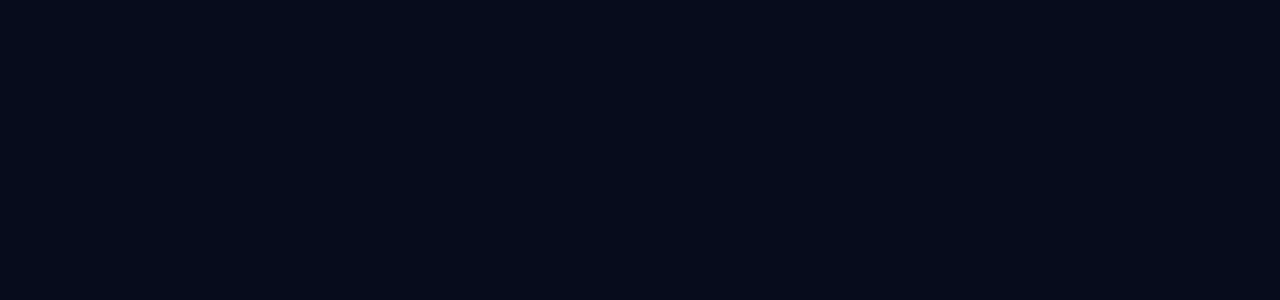
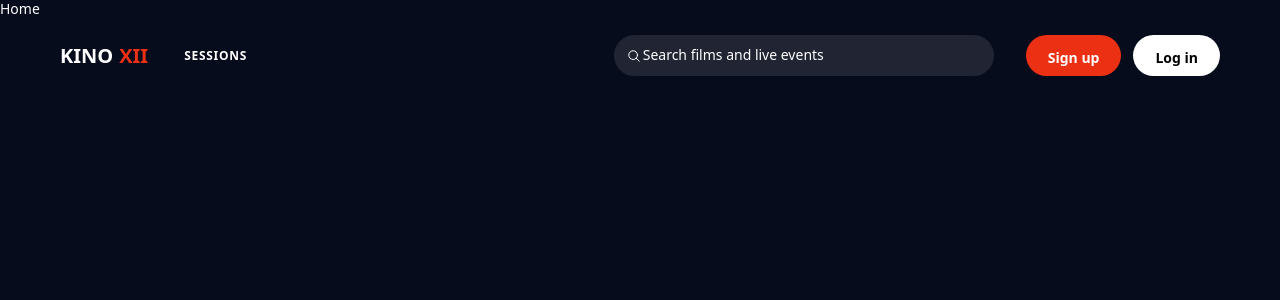
Before and after one commit to Gven3/KINO_XII, a React (Vite) app: page / in a window 1280 px wide. Shown: the top 300 px of the page. Built offline with nearby package versions, Linux system fonts and the light colour scheme.

Commit message:
feat: add routing, typography tokens, and app header

```diff
--- a/package.json
+++ b/package.json
@@ -10,8 +10,10 @@
     "preview": "vite preview"
   },
   "dependencies": {
+    "@fontsource-variable/archivo": "^5.3.0",
     "react": "^19.2.8",
-    "react-dom": "^19.2.8"
+    "react-dom": "^19.2.8",
+    "react-router": "^8.4.0"
   },
   "devDependencies": {
     "@eslint/js": "^10.0.1",
--- a/src/app/App.tsx
+++ b/src/app/App.tsx
@@ -1,5 +1,6 @@
-function App() {
-  return <></>;
+import { RouterProvider } from "react-router";
+import { router } from "./router";
+
+export default function App() {
+  return <RouterProvider router={router} />;
 }
-
-export default App;
--- /dev/null
+++ b/src/app/RootLayout.tsx
@@ -0,0 +1,13 @@
+import { Outlet } from "react-router";
+import { Header } from "@/components/layout/Header";
+
+export default function RootLayout() {
+  return (
+    <>
+      <Header />
+      <main>
+        <Outlet />
+      </main>
+    </>
+  );
+}
--- /dev/null
+++ b/src/components/layout/Header.tsx
@@ -0,0 +1,30 @@
+import { NavLink } from "react-router";
+import { Logo } from "./Logo";
+import { SearchBar } from "@/features/search/components/SearchBar";
+import { Button } from "../ui/Button";
+
+export function Header() {
+  return (
+    <header className="absolute inset-x-0 z-10 h-[111px] flex items-center justify-between px-15">
+      <div className="flex items-center justify-between gap-9">
+        <Logo />
+        <nav>
+          <ul>
+            <li>
+              <NavLink to="/" className="text-white text-overline uppercase">
+                Sessions
+              </NavLink>
+            </li>
+          </ul>
+        </nav>
+      </div>
+      <div className="flex items-center gap-8">
+        <SearchBar />
+        <div className="flex items-center gap-3">
+          <Button>Sign up</Button>
+          <Button variant="secondary">Log in</Button>
+        </div>
+      </div>
+    </header>
+  );
+}
--- /dev/null
+++ b/src/components/layout/Logo.tsx
@@ -0,0 +1,9 @@
+import { Link } from "react-router";
+
+export function Logo() {
+  return (
+    <Link to="/" className="text-h2 text-white flex items-center gap-[6px]">
+      KINO <span className="text-primary">XII</span>
+    </Link>
+  );
+}
--- /dev/null
+++ b/src/components/ui/Button.tsx
@@ -0,0 +1,26 @@
+import type { ComponentProps } from "react";
+
+type ButtonVariant = "primary" | "secondary";
+
+const VARIANT_STYLES: Record<ButtonVariant, string> = {
+  primary: "bg-primary text-white",
+  secondary: "bg-white text-black",
+};
+
+type ButtonProps = ComponentProps<"button"> & {
+  variant?: ButtonVariant;
+};
+
+export function Button({
+  variant = "primary",
+  className = "",
+  ...props
+}: ButtonProps) {
+  return (
+    <button
+      type="button"
+      className={`h-[41px] rounded-full text-button py-[13px] px-5.5 cursor-pointer ${VARIANT_STYLES[variant]} ${className}`}
+      {...props}
+    />
+  );
+}
--- /dev/null
+++ b/src/features/search/components/SearchBar.tsx
@@ -0,0 +1,5 @@
+import { SearchTrigger } from "./SearchTrigger";
+
+export function SearchBar() {
+  return <SearchTrigger />;
+}
--- /dev/null
+++ b/src/features/search/components/SearchTrigger.tsx
@@ -0,0 +1,12 @@
+import searchIcon from "@/assets/icons/search.svg";
+
+export function SearchTrigger() {
+  return (
+    <button className="w-95 h-[41px] bg-white/10 rounded-full px-3 py-1.5 flex items-center gap-0.5 cursor-pointer border border-transparent transition-colors duration-200 hover:border-white/10">
+      <img src={searchIcon} alt="" className="w-3.5 h-3.5" />
+      <span className="text-white text-body-m">
+        Search films and live events
+      </span>
+    </button>
+  );
+}
--- a/src/styles/index.css
+++ b/src/styles/index.css
@@ -1,12 +1,18 @@
 @import "tailwindcss";
+@import "@fontsource-variable/archivo";
 
 @theme {
+  /* Colors */
   --color-*: initial;
+
+  /* Fonts */
+  --font-sans: "Archivo Variable", ui-sans-serif, system-ui, sans-serif;
 
   /* Background */
   --color-background: #070c1c;
   --color-surface: #1e2031;
   --color-surface-light: #2a2c3d;
+  --color-black: #000000;
 
   /* Text */
   --color-white: #ffffff;
@@ -14,11 +20,54 @@
   --color-subtle: #505261;
 
   /* Helper colors */
-  --color-danger: #ec3013;
+  --color-primary: #ec3013;
   --color-success: #4ade80;
   --color-warning: #e27e04;
+
+  /* Typography */
+  --text-display: 2.5rem; /* 40 */
+  --text-display--font-weight: 800;
+  --text-display--line-height: normal;
+
+  --text-h1: 1.5rem; /* 24 */
+  --text-h1--font-weight: 800;
+  --text-h1--line-height: normal;
+
+  --text-h2: 1.25rem; /* 20 */
+  --text-h2--font-weight: 800;
+  --text-h2--line-height: normal;
+
+  --text-h3: 1.125rem; /* 18 */
+  --text-h3--font-weight: 800;
+  --text-h3--line-height: normal;
+
+  --text-button: 0.875rem; /* 14 */
+  --text-button--font-weight: 800;
+  --text-button--line-height: normal;
+
+  --text-label-m: 0.875rem; /* 14 */
+  --text-label-m--font-weight: 600;
+  --text-label-m--line-height: normal;
+
+  --text-label-s: 0.75rem; /* 12 */
+  --text-label-s--font-weight: 600;
+  --text-label-s--line-height: normal;
+
+  --text-overline: 0.75rem; /* 12 */
+  --text-overline--font-weight: 600;
+  --text-overline--line-height: normal;
+  --text-overline--letter-spacing: 0.06em;
+
+  --text-body-l: 1rem; /* 16 */
+  --text-body-l--line-height: 1.3;
+
+  --text-body-m: 0.875rem; /* 14 */
+  --text-body-m--line-height: 1.3;
+
+  --text-body-s: 0.75rem; /* 12 */
+  --text-body-s--line-height: 1.3;
 }
 
 body {
-  @apply bg-background text-white;
+  @apply bg-background text-white font-sans text-body-m;
 }
```
Also changed, not shown: src/app/router.tsx (+10 -0 lines), src/assets/icons/search.svg (added), 1 other file (tests, documents, lock files or other folders).
